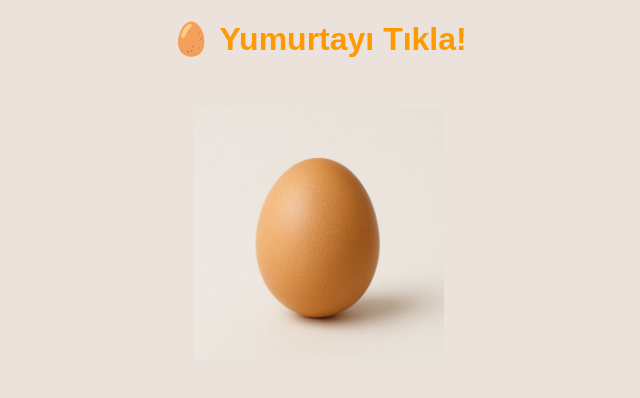
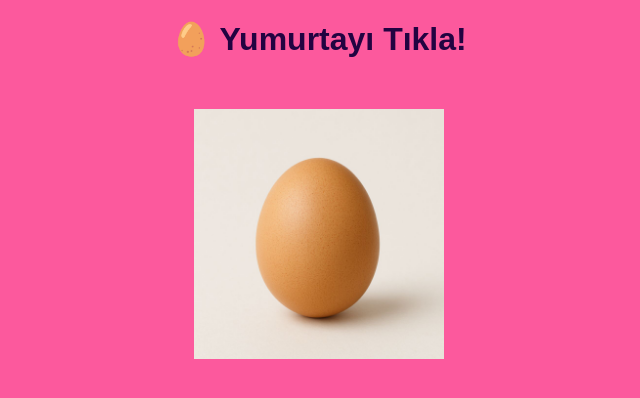
Before and after one commit to zelal-dogan/dogumgunu, a plain HTML site: page index.html in a window 1280 px wide. Shown: the whole page, without its empty margins (321-961 px from the left). Drawn offline with nearby package versions, Linux system fonts and the light colour scheme.

Commit message:
Update style.css
color

```diff
--- a/style.css
+++ b/style.css
@@ -1,6 +1,6 @@
 body {
     text-align: center;
-    background-color: #eae2db;
+    background-color: #fc599d;
     font-family: sans-serif;
     margin: 0;
     padding: 0;
@@ -8,7 +8,7 @@ body {
 }
 
 h1 {
-    color: #ff9900;
+    color: #220341;
     margin-top: 20px;
 }
 
@@ -25,7 +25,7 @@ h1 {
 
 #message {
     font-size: 2rem;
-    color: #ff6600;
+    color: #220341;
     display: none;
     position: relative;
     margin-top: 250px;  /* Yazıyı daha aşağa kaydırıyor */
```
